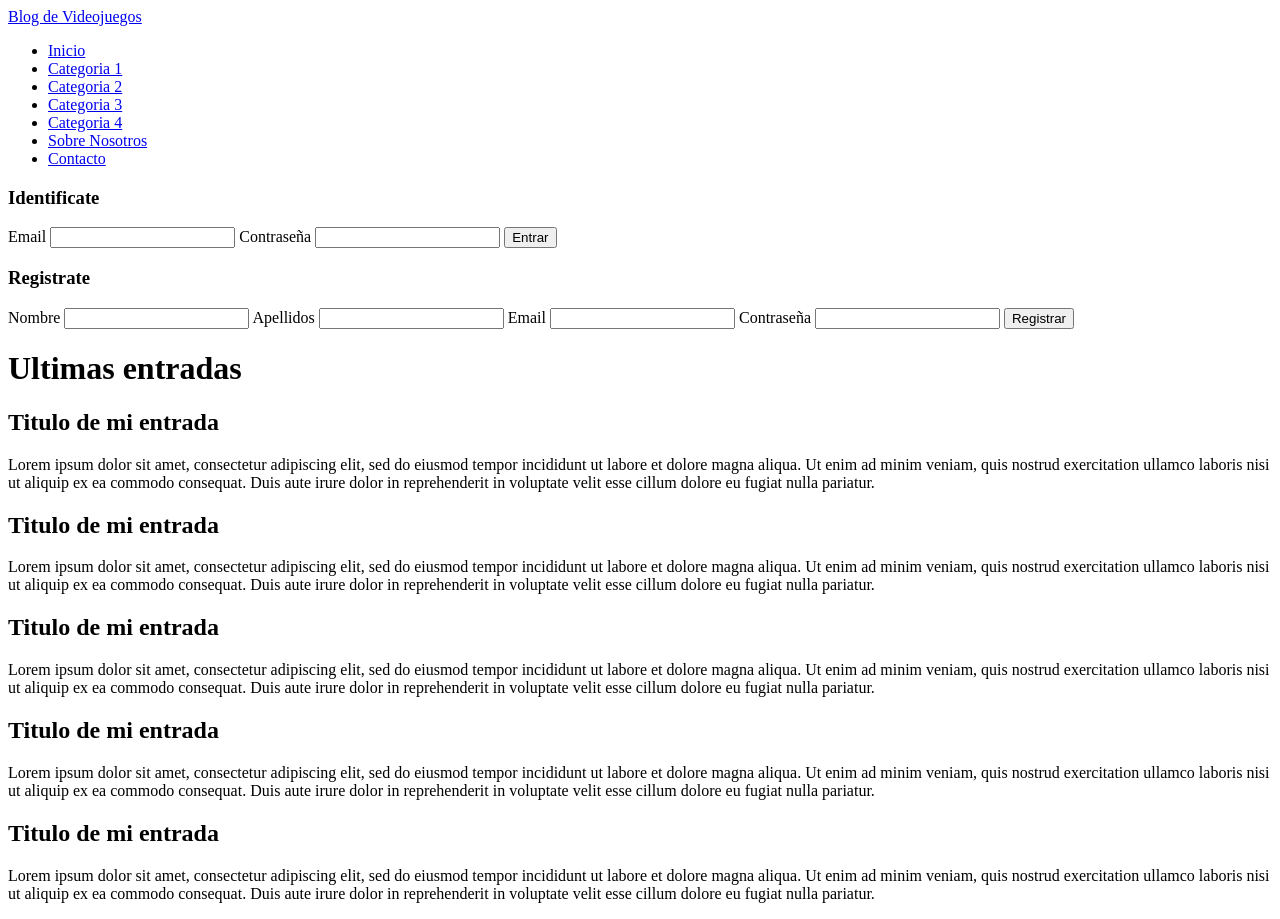
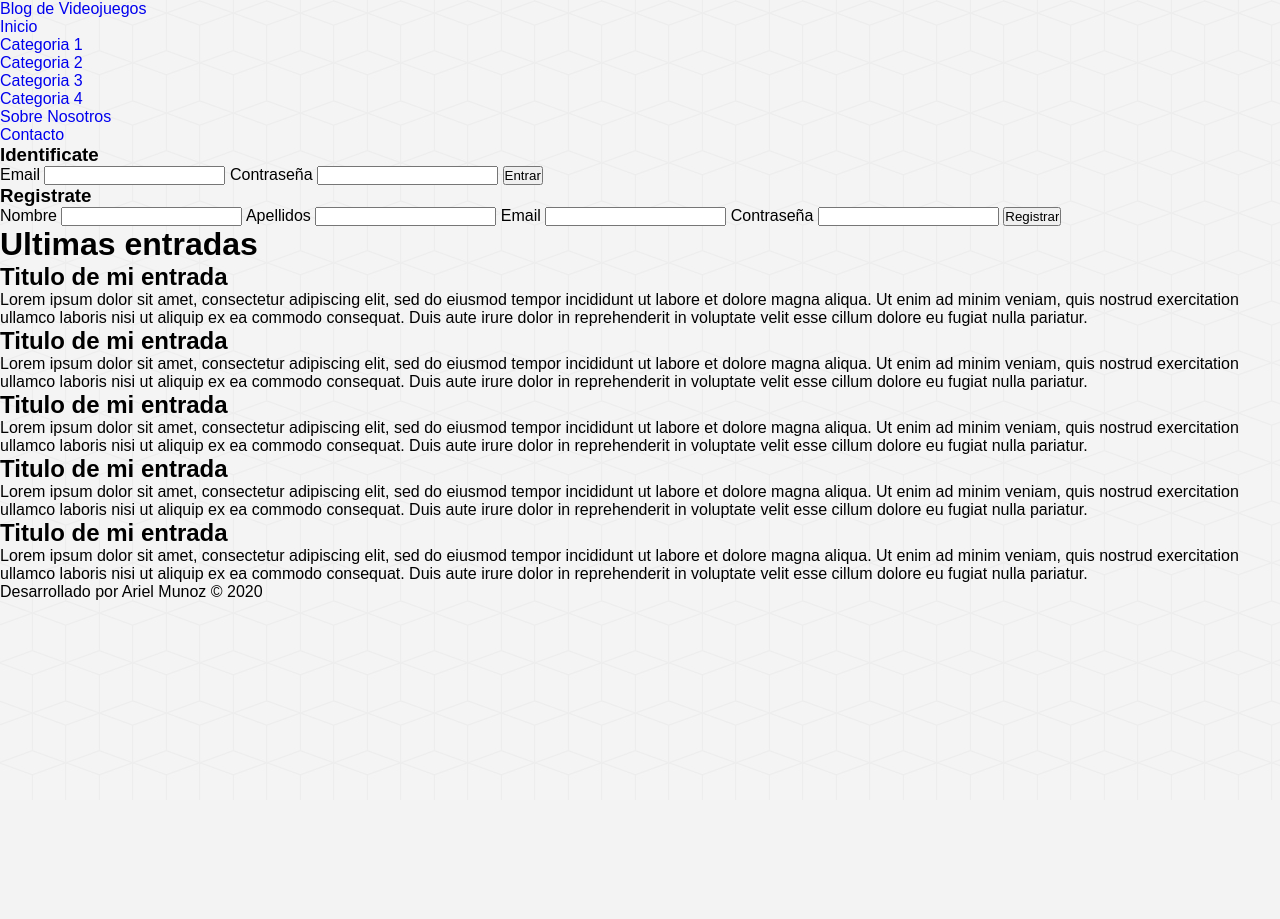
Before and after one commit to Arielgmv/proyecto-php, a PHP site: page / in a window 1280 px wide. After the commit the page ends 600 px from the top, so only its background shows below. Run offline with PHP 8.4, Linux system fonts and the light colour scheme.

Commit message:
Avances_(6-9-20)

```diff
--- /dev/null
+++ b/assets/css/style.css
@@ -0,0 +1,25 @@
+/*Fuentes*/
+@font-face {
+    font-family: "fajala";
+    src: url(../fonts/fuente.ttf) format('truetype');
+    font-weight: normal;
+    font-style: normal;
+}
+
+/*Generales*/
+* {
+    margin: 0px;
+    padding: 0px;
+    font-family: sans-serif, Helvetica, Arial;
+    text-decoration: none;
+}
+
+/*limpiar los flotados*/
+.clearfix{
+    clear: both;
+    float: none;
+}
+
+body {
+    background: url(../img/cubes.png) #f4f4f4;
+}
--- a/index.php
+++ b/index.php
@@ -4,6 +4,7 @@
 <head>
     <meta charset="UTF-8">
     <title>Blog de Videojuegos</title>
+    <link rel="stylesheet" type="text/css" href="/assets/css/style.css">
 </head>
 
 <body>
@@ -134,6 +135,9 @@
     </div>
 
     <!--Pie de Página-->
+    <footer id="pie">
+        <p>Desarrollado por Ariel Munoz &copy; 2020</p>
+    </footer>
 </body>
 
 </html>
```
